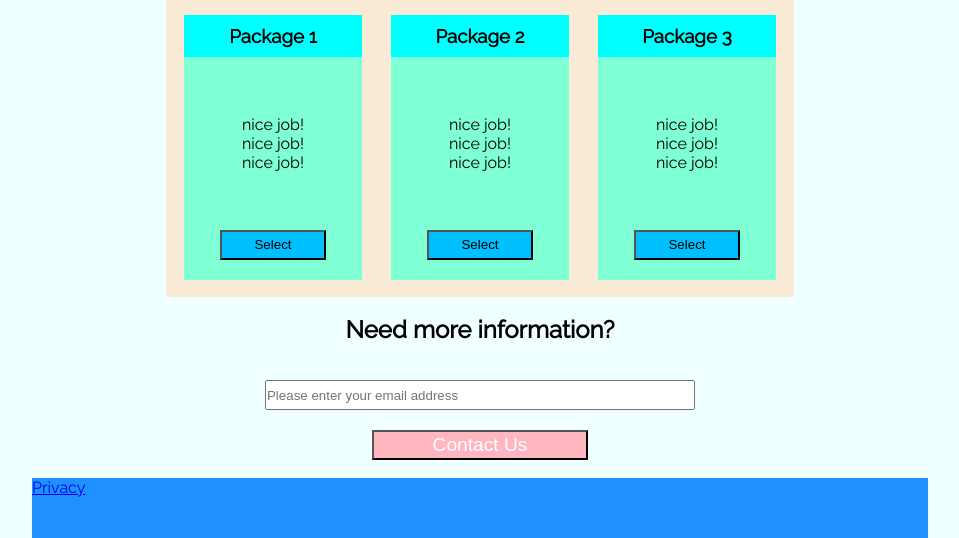
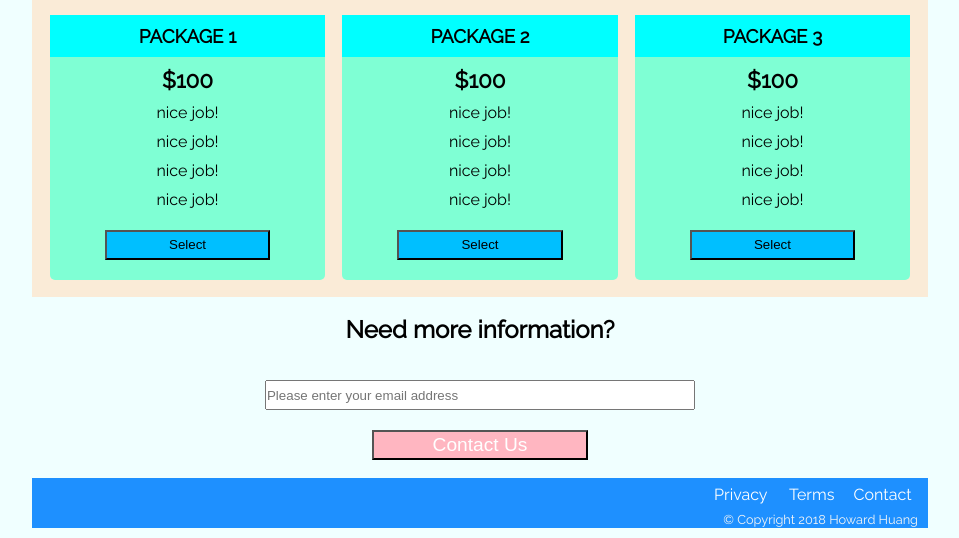
Before and after one commit to ho1919192000/Build-a-Product-Landing-Page, a plain HTML site: page index.html in a window 1280 px wide. Shown: the part 887-1425 px from the top of the page, without its empty margins (160-1119 px from the left). Drawn offline with Linux system fonts and the light colour scheme.

Commit message:
Pass the test 16/16

```diff
--- a/custom.css
+++ b/custom.css
@@ -3,7 +3,9 @@
     padding: 0px;
     margin: 0px;
 }
+
 /*Fixed Header*/
+
 #header {
     position: fixed;
     top: 0;
@@ -142,7 +144,7 @@ body {
 #product {
     display: flex;
     margin: auto;
-    width: 70%;
+    width: 100%;
     height: 300px;
     flex-direction: row;
     justify-content: space-between;
@@ -150,13 +152,13 @@ body {
 }
 
 .product-item {
-    width: 30%;
+    width: 32%;
     background-color: aquamarine;
     display: flex;
     flex-direction: column;
     justify-content: space-between;
     align-items: center;
-
+    border-radius: 5px;
 }
 
 .product-item > ul {
@@ -168,6 +170,14 @@ body {
     background-color: aqua;
     padding-top: 10px;
     padding-bottom: 10px;
+    text-transform: uppercase;
+    font-weight: 700;
+}
+.product-item > h4 {
+    font-size: 1.4em;
+}
+.pro-dis > li {
+    margin-bottom: 10px;
 }
 
 .select {
@@ -176,12 +186,41 @@ body {
     background-color: deepskyblue;
     margin-bottom: 20px;
 }
+
 /*Footer Section*/
+
 #footer {
     width: 70%;
-    height: 60px;
+    height: 50px;
     background-color: dodgerblue;
     margin: auto;
+    display: flex;
+    flex-direction: column;
+    justify-content: space-around;
+}
+
+#footer > nav > a {
+    text-decoration: none;
+    color: white;
+    width: 8%;
+    text-align: center;
+    padding: 5px;
+}
+
+#footer-nav {
+    width: 100%;
+    display: flex;
+    flex-direction: row;
+    justify-content: flex-end;
+    padding-right: 10px;
+}
+#copyright {
+    color: whitesmoke;
+    display: flex;
+    flex-direction: row;
+    justify-content: flex-end;
+    font-size: 0.8em;
+    padding-right: 10px;
 }
 @media screen and (max-width: 1000px) {
     .nav-link {
@@ -198,7 +237,11 @@ body {
     #product {
         width: 100%;
     }
+    #footer > nav > a {
+        width: auto;
+    }
 }
+
 
 
 
@@ -262,4 +305,7 @@ body {
     .select {
         margin-bottom: 5px;
     }
+    .pro-dis > li {
+        margin-bottom: 0;
+    }
 }
--- a/index.html
+++ b/index.html
@@ -12,13 +12,13 @@
     <header id="header">
         <nav id="nav-bar">
             <img src="img/logo-placeholder.png" id="header-img" alt="cag-logo">
-            <a href="JavaScript:void(0);" class="nav-link">Pricing</a>
-            <a href="JavaScript:void(0);" class="nav-link">About Product</a>
-            <a href="JavaScript:void(0);" class="nav-link">Contact</a>
+            <a href="#pricing" class="nav-link">Pricing</a>
+            <a href="#about" class="nav-link">About Product</a>
+            <a href="#contact" class="nav-link">Contact</a>
         </nav>
     </header>
     <section class="main-content">
-        <h1>H1 Title</h1>
+        <h1 id="about">H1 Title</h1>
         <div class="table">
             <div class="row-container">
                 <div class="icon"><img src="img/icon.png" alt=""></div>
@@ -45,11 +45,13 @@
 
         <iframe id="video" width="560" height="315" src="https://www.youtube.com/embed/fwkKc6M60-0" frameborder="0" allowfullscreen></iframe>
 
-        <h2>Product Packages</h2>
+        <h2 id="pricing">Product Packages</h2>
         <div id="product">
             <div class="product-item">
                 <h3>Package 1</h3>
-                <ul>
+                <h4>$100</h4>
+                <ul class="pro-dis">
+                    <li>nice job!</li>
                     <li>nice job!</li>
                     <li>nice job!</li>
                     <li>nice job!</li>
@@ -58,7 +60,9 @@
             </div>
             <div class="product-item">
                 <h3>Package 2</h3>
-                <ul>
+                <h4>$100</h4>
+                <ul  class="pro-dis">
+                    <li>nice job!</li>
                     <li>nice job!</li>
                     <li>nice job!</li>
                     <li>nice job!</li>
@@ -67,7 +71,9 @@
             </div>
             <div class="product-item">
                 <h3>Package 3</h3>
-                <ul>
+                <h4>$100</h4>
+                <ul  class="pro-dis">
+                    <li>nice job!</li>
                     <li>nice job!</li>
                     <li>nice job!</li>
                     <li>nice job!</li>
@@ -75,7 +81,7 @@
                 <button class="select">Select</button>
             </div>
         </div>
-        <h2>Need more information?</h2>
+        <h2 id="contact">Need more information?</h2>
         <form action="https://www.freecodecamp.com/email-submit" id="form">
            <input type="email" id="email" name="email" placeholder="Please enter your email address">
             <input type="submit" id="submit" value="Contact Us">
@@ -83,9 +89,14 @@
 
     </section>
     <footer id="footer">
-        <nav>
+        <nav id="footer-nav">
             <a href="JavaScript:void(0);">Privacy</a>
+            <a href="JavaScript:void(0);">Terms</a>
+            <a href="JavaScript:void(0);">Contact</a>
         </nav>
+        <div id="copyright">
+            <p>&copy; Copyright 2018 Howard Huang</p>
+        </div>
     </footer>
 
 </body>
```
